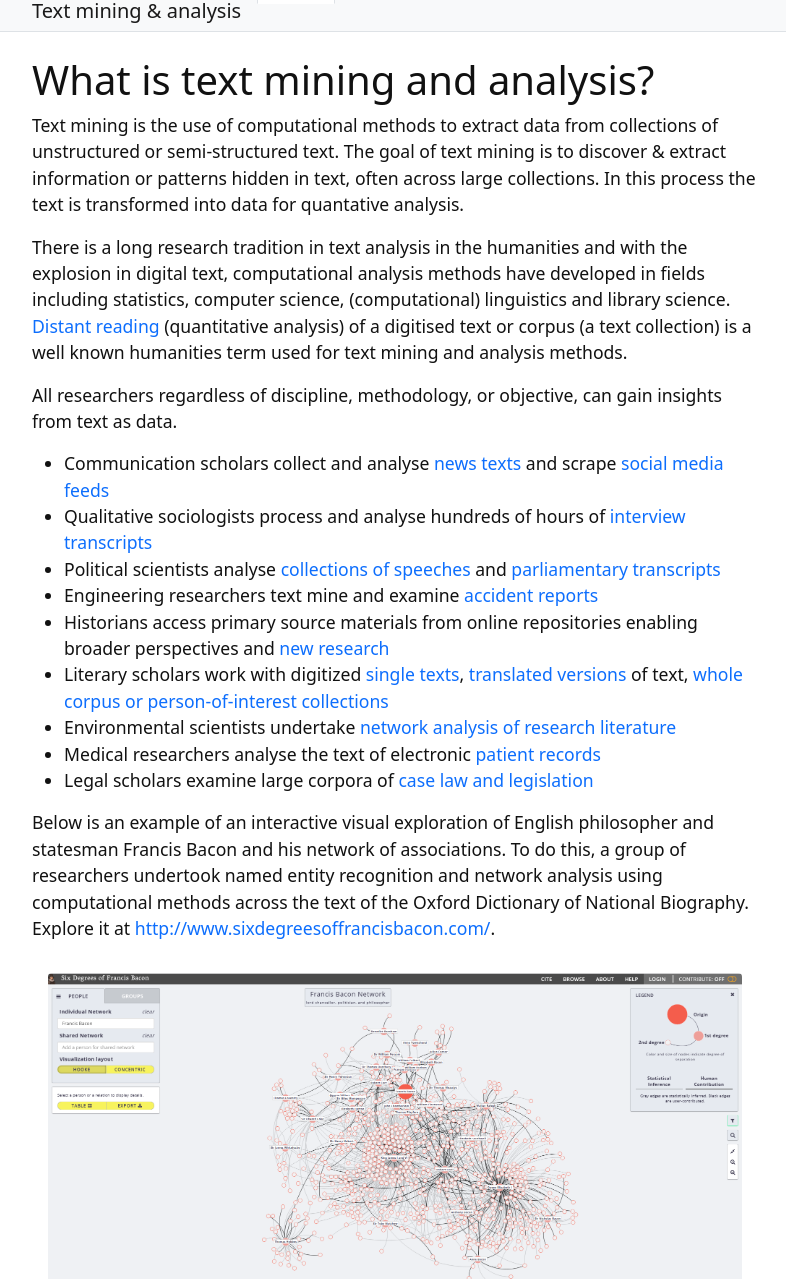
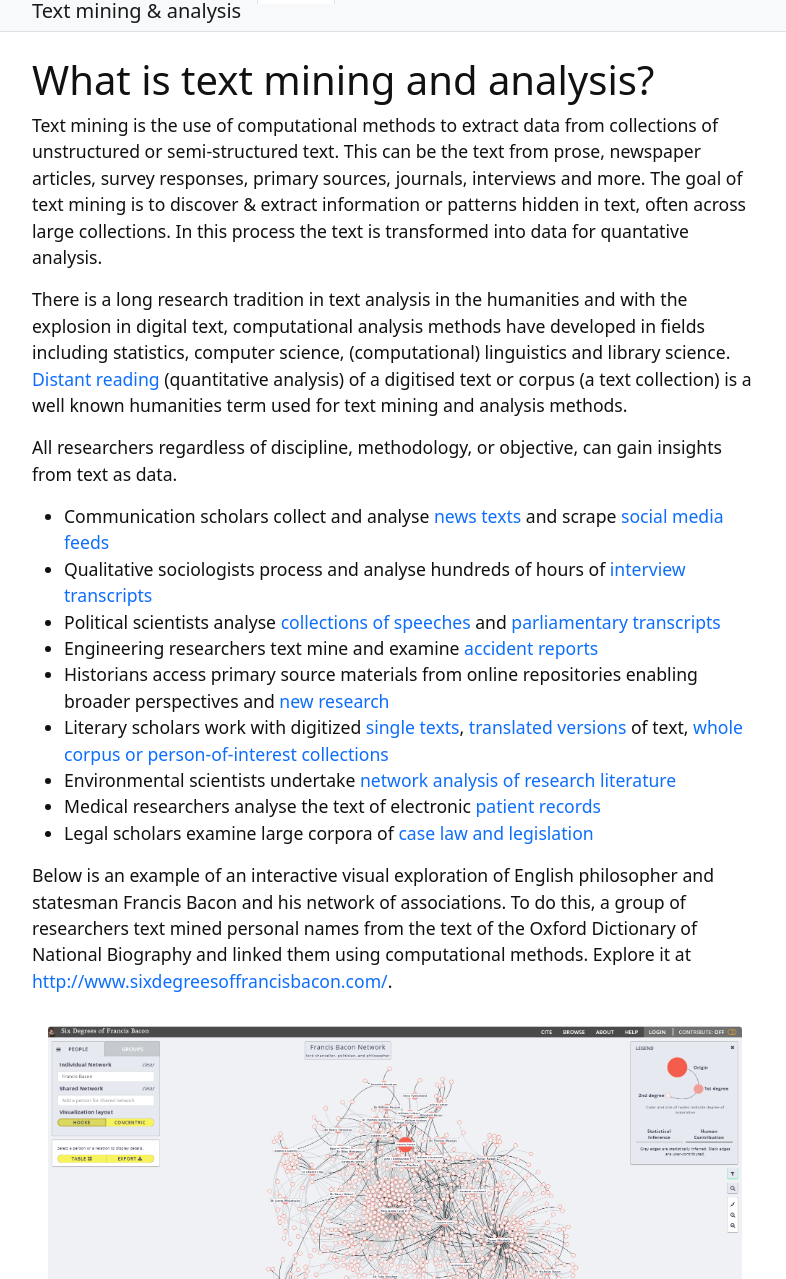
Before and after one commit to GULibrarySandbox/intro-text-mining-analysis-2022, a Jekyll site: the page built from content/1-what.md, in a window 1280 px wide and 1400 px high, cut to the strip 121-1400 px from the top of the window. Shown: the whole strip, without its empty margins (245-1031 px from the left). Built offline with Jekyll 4.4.1, drawn with Linux system fonts in a browser that asks for light colours; some of the changed text lies outside the part shown.

Commit message:
Update 1-what.md

```diff
--- a/content/1-what.md
+++ b/content/1-what.md
@@ -6,7 +6,7 @@ nav: true
 
 # What is text mining and analysis?
 
-Text mining is the use of computational methods to extract data from collections of unstructured or semi-structured text. The goal of text mining is to discover & extract information or patterns hidden in text, often across large collections. In this process the text is transformed into data for quantative analysis.
+Text mining is the use of computational methods to extract data from collections of unstructured or semi-structured text.  This can be the text from prose, newspaper articles, survey responses, primary sources, journals, interviews and more. The goal of text mining is to discover & extract information or patterns hidden in text, often across large collections. In this process the text is transformed into data for quantative analysis.
 
 There is a long research tradition in text analysis in the humanities and with the explosion in digital text, computational analysis methods have developed in fields including statistics, computer science, (computational) linguistics and library science.  [Distant reading](https://www.cambridge.org/core/journals/pmla/article/race-and-distant-reading/6646170D88722BB195E40D4352BCDA1A) (quantitative analysis) of a digitised text or corpus (a text collection) is a well known humanities term used for text mining and analysis methods.
 
@@ -21,7 +21,7 @@ All researchers regardless of discipline, methodology, or objective, can gain in
 - Medical researchers analyse the text of electronic [patient records](https://link-springer-com.libraryproxy.griffith.edu.au/book/10.1007/978-3-319-78503-5)
 - Legal scholars examine large corpora of [case law and legislation](https://www-annualreviews-org.libraryproxy.griffith.edu.au/doi/10.1146/annurev-lawsocsci-052720-121843#_i9)
 
-Below is an example of an interactive visual exploration of English philosopher and statesman Francis Bacon and his network of associations. To do this, a group of researchers undertook named entity recognition and network analysis using computational methods across the text of the Oxford Dictionary of National Biography.  Explore it at [http://www.sixdegreesoffrancisbacon.com/](http://www.sixdegreesoffrancisbacon.com/).
+Below is an example of an interactive visual exploration of English philosopher and statesman Francis Bacon and his network of associations. To do this, a group of researchers text mined personal names from the text of the Oxford Dictionary of National Biography and linked them using computational methods.  Explore it at [http://www.sixdegreesoffrancisbacon.com/](http://www.sixdegreesoffrancisbacon.com/).
 {% include figure.html img="SixDegreesFrancisBacon.png" alt="Francis Bacon Network visualisation" caption="Francis Bacon Network visualisation" width="100%" %}
 Source: [http://www.sixdegreesoffrancisbacon.com](http://www.sixdegreesoffrancisbacon.com)
 
```
Also changed, not shown: other parts of content/1-what.md (+1 -1 lines).
